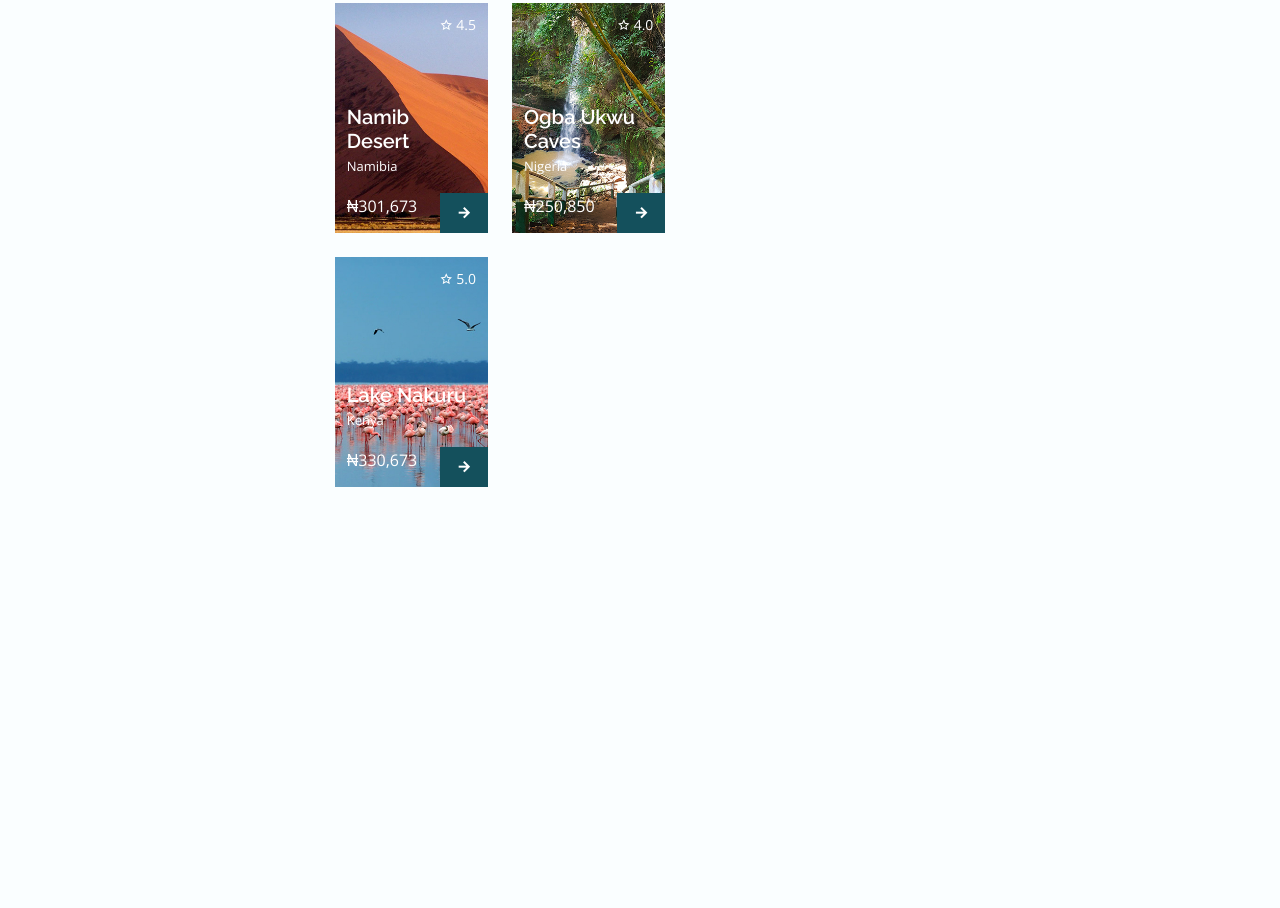
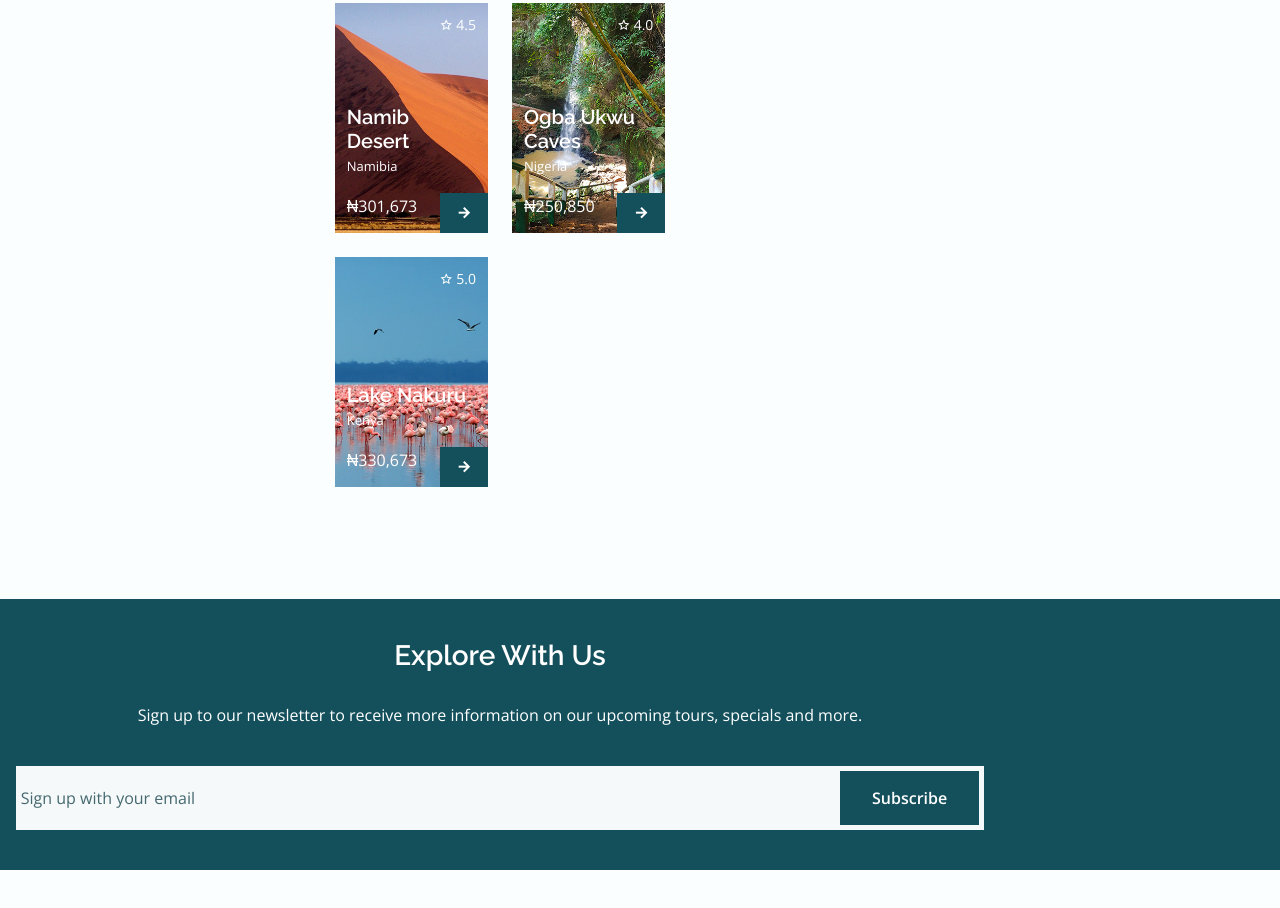
Before and after one commit to ManLikeCliff/tafarikan, a plain HTML site: page index.html in a window 1280 px wide. Shown: the part 3315-4223 px from the top of the page. Before the commit the page ends 4066 px from the top, so only its background shows below. Drawn offline with nearby package versions, Linux system fonts and the light colour scheme.

Commit message:
Added Subscribe Section and Sponsors png images

```diff
--- a/assets/css/styles.css
+++ b/assets/css/styles.css
@@ -610,7 +610,38 @@ input{
 }
 
 /*==================== SUBSCRIBE ====================*/
+.subscribe__bg{
+    background-color: var(--first-color-second);
+    padding: 2.5rem 0;
+}
 
+.subscribe__title,
+.subscribe__description{
+    color: var(--white-color);
+}
+
+.subscribe__description{
+    text-align: center;
+    margin-bottom: var(--mb-2-5);
+}
+
+.subscribe__form{
+    background-color: var(--input-color);
+    padding: .3rem;
+    display: flex;
+    justify-content: space-between;
+}
+
+.subscribe__input{
+    width: 70%;
+    padding-right: .5rem;
+    background-color: var(--input-color);
+    color: var(--text-color);
+}
+
+.subscribe__input::placeholder{
+    color: var(--text-color);
+}
 
 /*==================== SPONSORS ====================*/
 
--- a/index.html
+++ b/index.html
@@ -334,7 +334,20 @@
 
             <!--==================== SUBSCRIBE ====================-->
             <section class="subscribe section">
+                <div class="subscribe__bg">
+                    <div class="subscribe__container container">
+                        <h2 class="section__title subscribe__title">Explore With Us</h2>
+                        <p class="subscribe__description">Sign up to our newsletter to receive more information on our upcoming tours, specials and more.</p>
 
+                        <form action="" class="subscribe__form">
+                            <input type="text" placeholder="Sign up with your email" class="subscribe__input" required>
+
+                            <button class="button">
+                                Subscribe
+                            </button>
+                        </form>
+                    </div>
+                </div>
 
             </section>
 
```
Also changed, not shown: assets/img/sponsors1.jpg (added), assets/img/sponsors2.jpg (added), assets/img/sponsors3.jpg (added), assets/img/sponsors4.jpg (added), assets/img/sponsors5.jpg (added).
